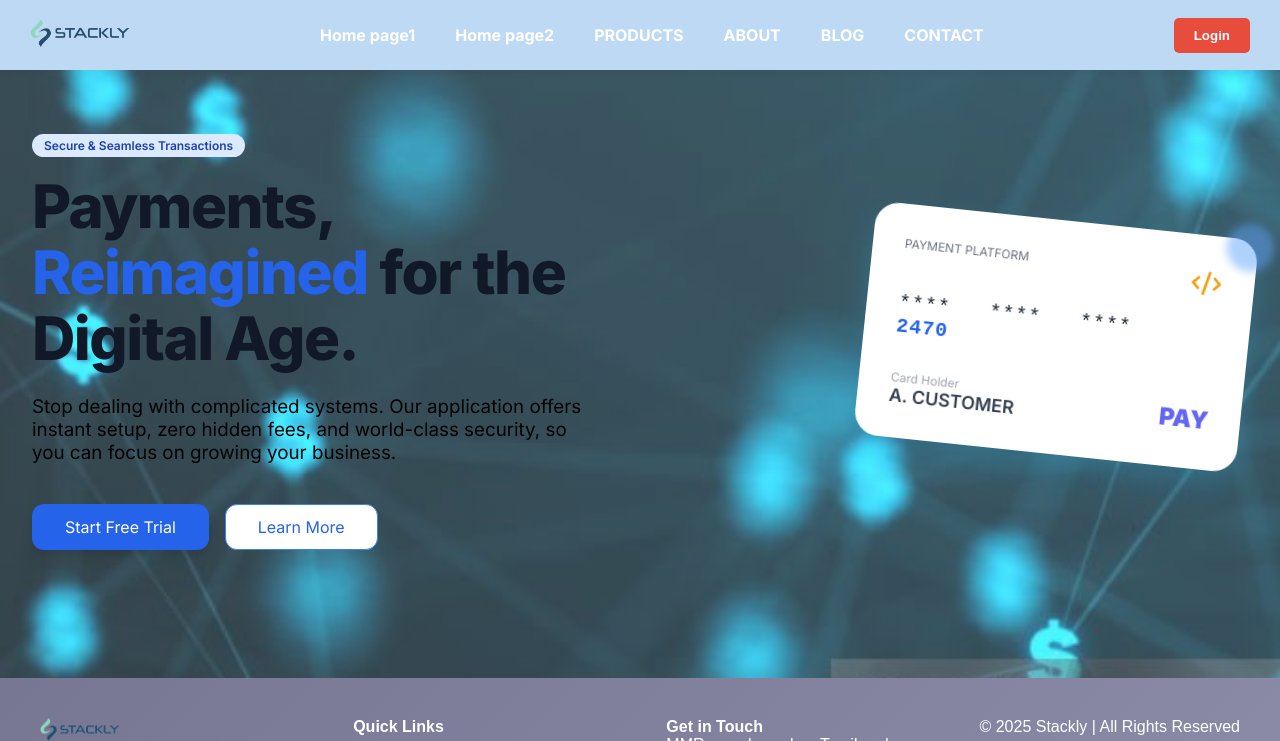
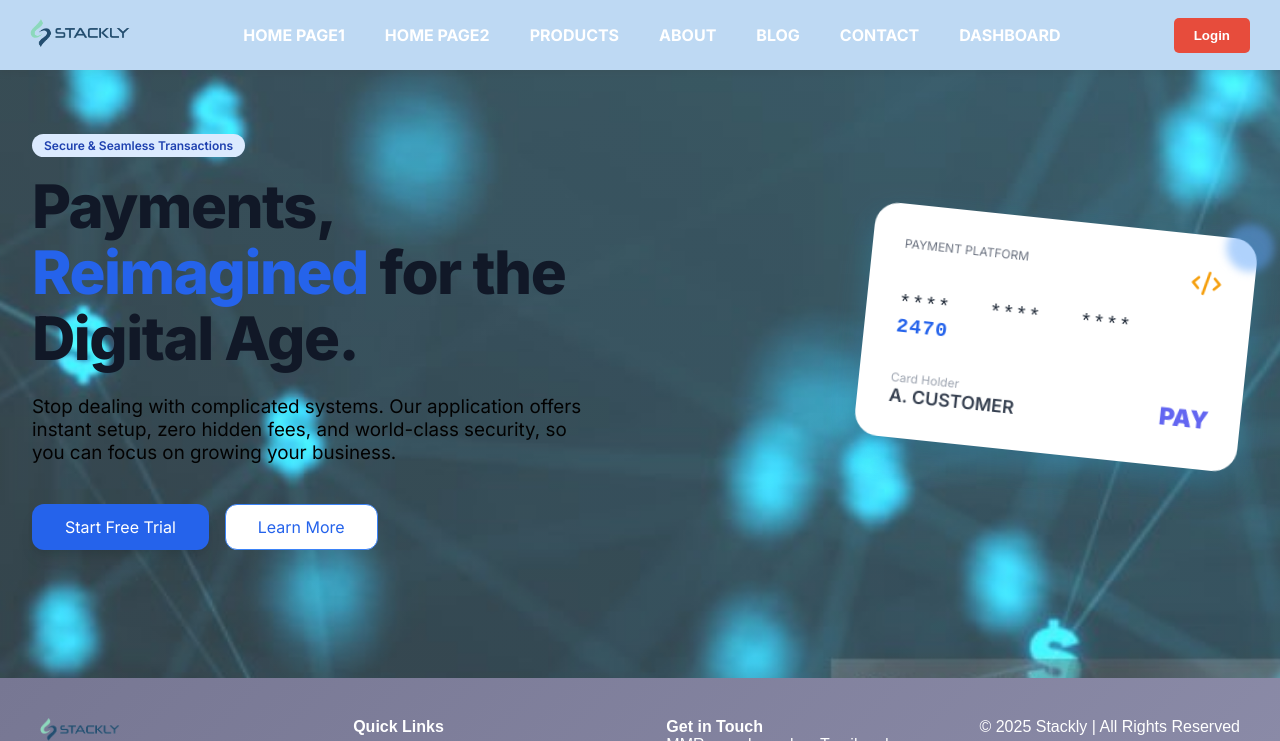
Before and after one commit to Abinayasenguttuvan/digi-payment, a plain HTML site: page index.html in a window 1280 px wide. Shown: the top 741 px of the page. Drawn offline with Linux system fonts and the light colour scheme.

Commit message:
Add files via upload

```diff
--- a/index.html
+++ b/index.html
@@ -525,12 +525,13 @@
         <div class="nav-links">
           <ul class="main-menu">
             <li class="menu-item has-dropdown">
-              <a href="index.html">Home page1</a>
+              <a href="index.html">HOME PAGE1</a>
               <!-- <ul class="dropdown-content"> -->
               <!-- <li class="menu items"><a href="index1.html">HOME2</a></li>
               </ul> -->
             </li>
-            <li class="menu-item"><a href="index1.html">Home page2</a></li>
+            <li class="menu-item"><a href="index1.html">HOME PAGE2</a></li>
+            <!-- <li class="menu-item"><a href="page1.html">Dashboard</a></li> -->
             <li class="menu-item has-dropdown">
               <a href="#products">PRODUCTS</a>
               <ul class="dropdown-content">
@@ -549,7 +550,9 @@
 
             <li class="menu-item"><a href="blog.html">BLOG</a></li>
             <li class="menu-item"><a href="contact.html">CONTACT</a></li>
+            <li class="menu-item"><a href="page1.html">DASHBOARD</a></li>
           </ul>
+
         </div>
 
         <a href="login1.html"><button class="login-button">Login</button></a>
```
